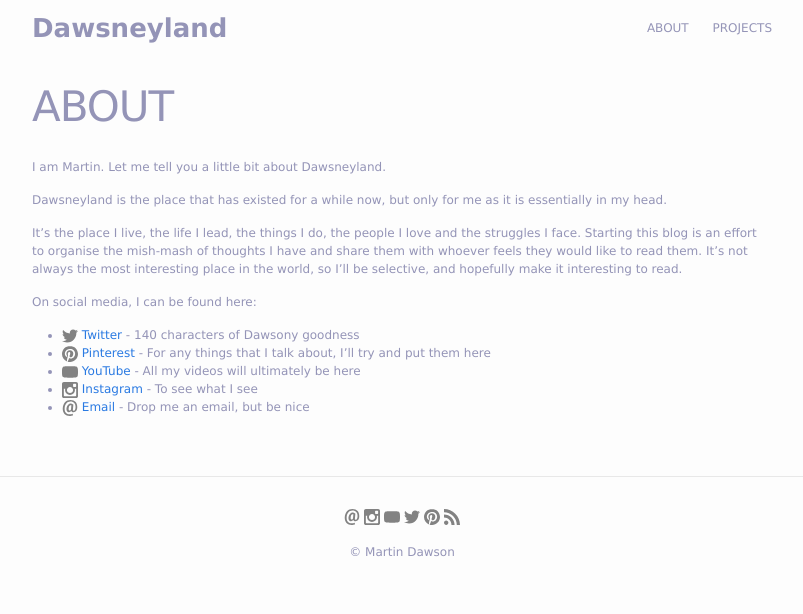
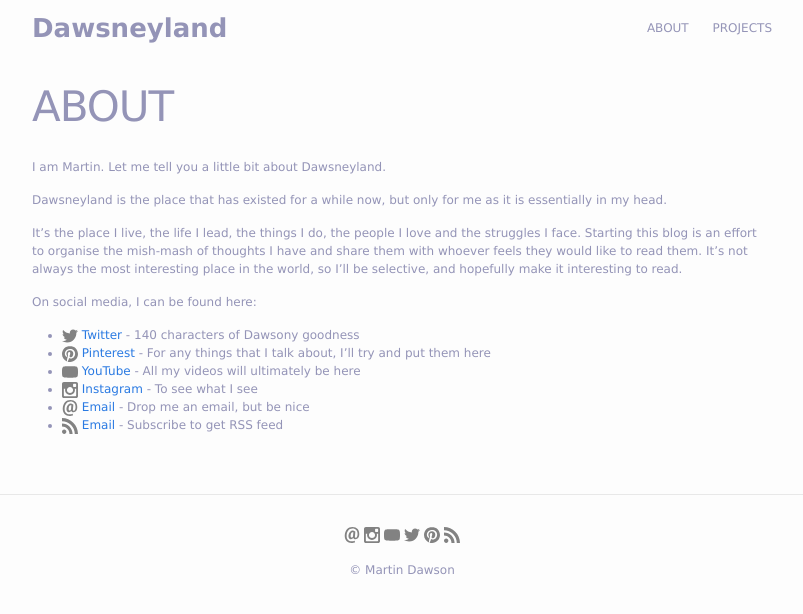
Before and after one commit to dawsneyland/formerdland, a Jekyll site: the page built from about.md, in a window 1280 px wide. Shown: the top 614 px of the page, without its empty margins (238-1041 px from the left). Built offline with Jekyll 4.4.1, drawn with Linux system fonts in a browser that asks for light colours.

Commit message:
Update about.md
added rss feed

```diff
--- a/about.md
+++ b/about.md
@@ -17,3 +17,4 @@ On social media, I can be found here:
 * {% include icon-youtube.html username="dawsneyland" %} [YouTube](http://youtube.com/dawsneyland) - All my videos will ultimately be here
 * {% include icon-instagram.html username="dawsneyland" %} [Instagram](http://instagram.com/dawsneyland) - To see what I see
 * {% include icon-email.html username="dawsneyland" %} [Email](mailto:dawsneyland@gmail.com) - Drop me an email, but be nice
+* {% include icon-rss.html username="dawsneyland" %} [Email](mailto:dawsneyland@gmail.com) - Subscribe to get RSS feed
```
